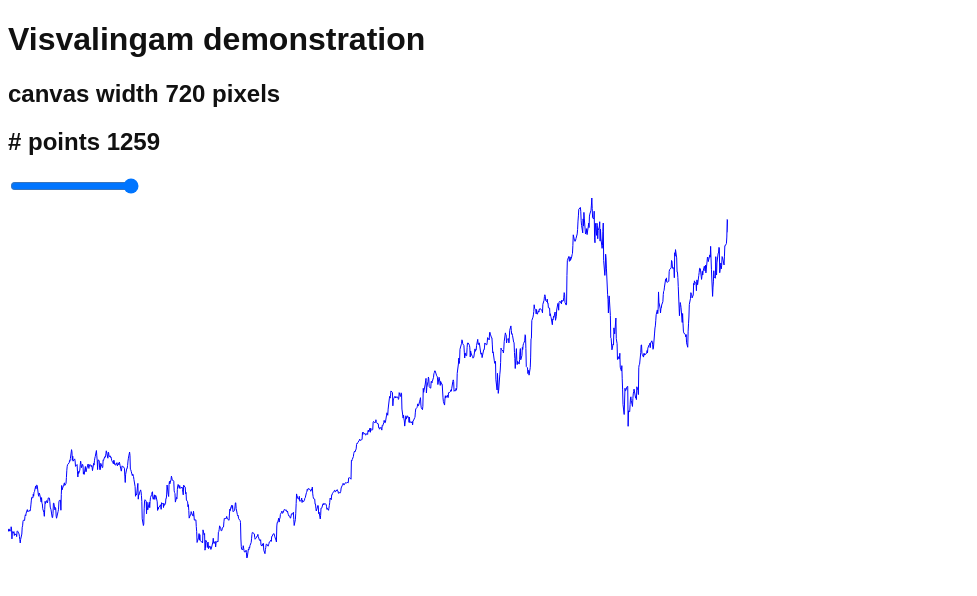
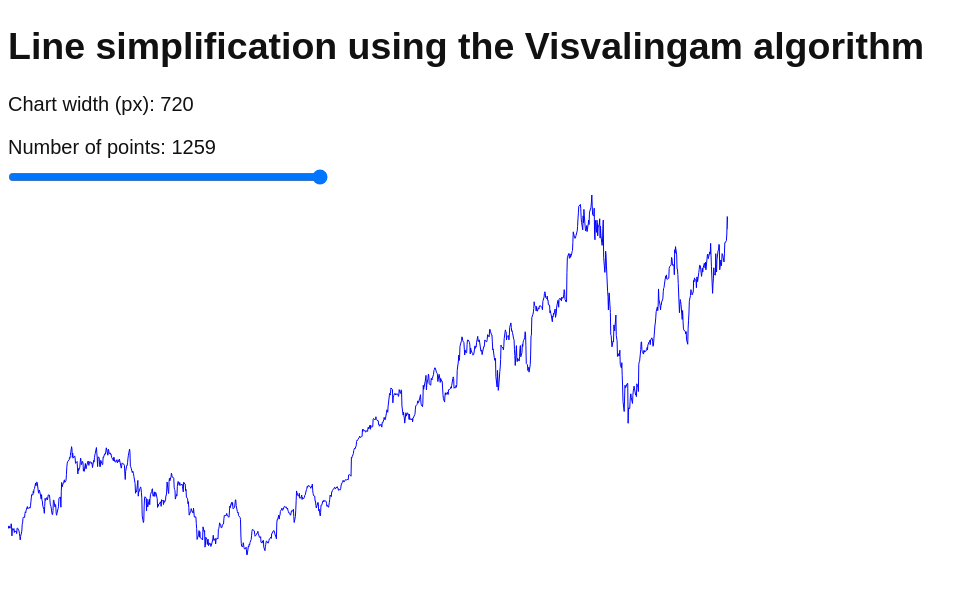
Before and after one commit to jake8n/visvalingam-demonstration, a website: page index.html in a window 1280 px wide. Shown: the whole page, without its empty margins (0-977 px from the left). Drawn offline with Linux system fonts and the light colour scheme.

Commit message:
Spice up the demo

```diff
--- a/index.html
+++ b/index.html
@@ -8,15 +8,29 @@
       html {
         color: #111;
         font-family: sans-serif;
+        font-size: 1.25rem;
+      }
+
+      h1 {
+        font-size: 1.875rem;
+      }
+
+      input {
+        margin: 0.5rem 0;
+        width: 320px;
       }
     </style>
   </head>
   <body>
     <div id="app">
-      <h1>Visvalingam demonstration</h1>
-      <h2>canvas width <span id="canvas-width"></span> pixels</h2>
-      <h2># points <span id="points-length"></span></h2>
-      <div><input id="range" type="range" min="2" /></div>
+      <h1>Line simplification using the Visvalingam algorithm</h1>
+      <p>Chart width (px): <span id="canvas-width"></span></p>
+      <div>
+        <label for="numPoints"
+          >Number of points: <span id="points-length"></span></label
+        ><br />
+        <input id="range" name="numPoints" type="range" min="2" />
+      </div>
       <canvas width="720" height="360" id="canvas"></canvas>
     </div>
 
@@ -52,7 +66,6 @@
       }
 
       function draw() {
-        console.log(xDomain, yDomain)
         clearCanvas(canvas)
         useChart(canvas, stocks, xDomain, yDomain)
       }
```
